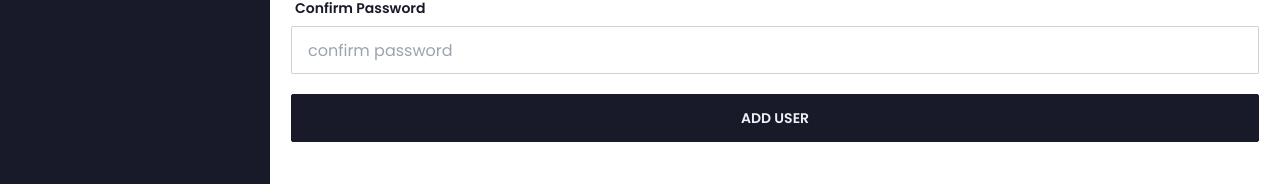
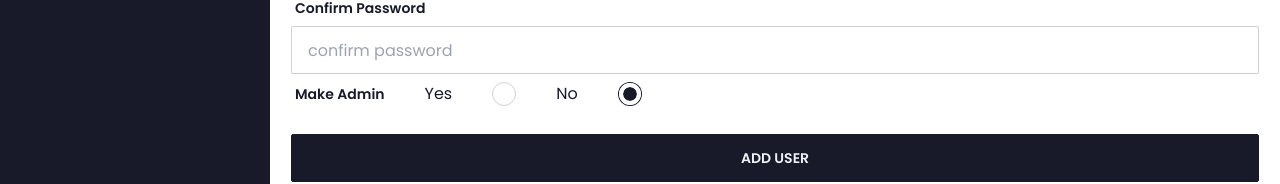
Before and after one commit to Arunjoseph3007/gitbaseplusplus, a Next.js app: page /admin/adduser in a window 1280 px wide. Shown: the part 407-591 px from the top of the page. Built offline with nearby package versions, Linux system fonts and the light colour scheme; no server answers; a web font is replaced by a local one.

Commit message:
addAdmin Code integrated

```diff
--- a/pages/admin/adduser.js
+++ b/pages/admin/adduser.js
@@ -37,7 +37,7 @@ export default function Adduser() {
         toast.error("Password mismatch");
         return;
       }
-
+      let isAdmin = document.getElementById('admin').checked || false;
       const res = await axios.post(
         "https://gitbase.pythonanywhere.com" + "/accounts/register",
         {
@@ -46,6 +46,7 @@ export default function Adduser() {
           first_name: userDetails.firstName,
           last_name: userDetails.lastName,
           password: userDetails.password,
+          is_creator: isAdmin
         },
         {
           headers: {
@@ -173,6 +174,19 @@ export default function Adduser() {
             />
           </div>
 
+          {/* //@ Make Admin */}
+          <div className="form-control">
+            <label className="label cursor-pointer justify-start gap-10">
+              <span className="label-text font-semibold ">Make Admin</span>
+            <div className="flex justify-start gap-10 mb-0 pb-0">
+              Yes
+              <input type="radio" name="radio-1" id="admin" className="radio" />
+              No
+              <input type="radio" name="radio-1" id="notAdmin" className="radio" checked />
+            </div>
+            </label>
+          </div>
+
           <div className="form-control mt-5">
             <label htmlFor="my-alert" className=" flex-1 btn">
               Add User
--- a/pages/admin/projects.js
+++ b/pages/admin/projects.js
@@ -155,11 +155,11 @@ export default function AdminProjects() {
           <div
             className="flex flex-1 items-center justify-between gap-4 p-3 border shadow rounded-md basis-[450px]"
             key={project.project_name}
-          >
+            >
             <div className="flex-1">
               <div className="flex items-center gap-2 mb-1">
                 <h3 className="text-lg font-medium">
-                  <Link href={"/" + project.name}>{project.project_name}</Link>
+                  <Link href={"/projects/" + project.project_name}>{project.project_name}</Link>
                 </h3>
                 <div className="w-[6px] aspect-square rounded-full bg-gray-300"></div>
                 <p className="text-gray-400 text-sm">
```
